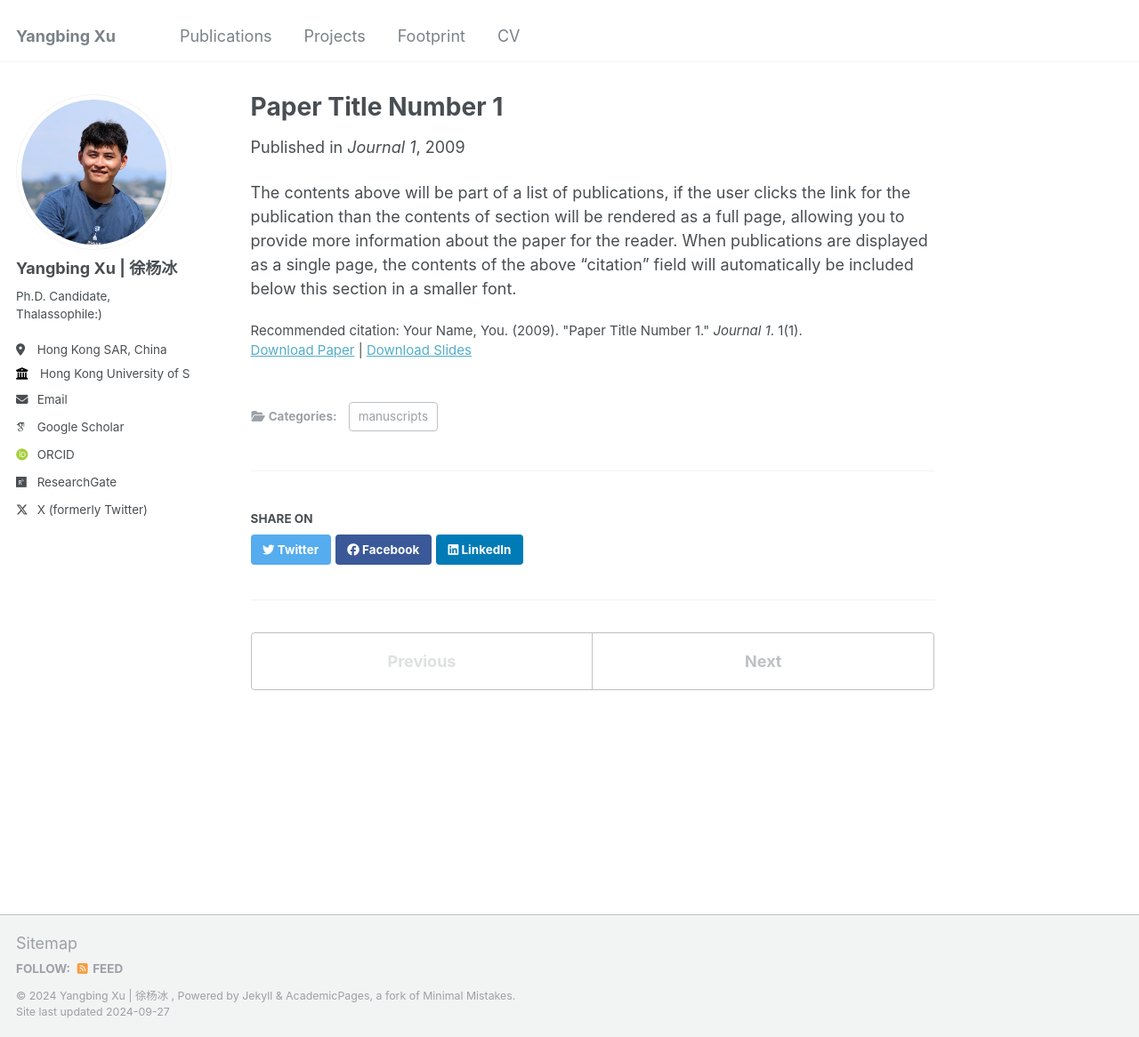
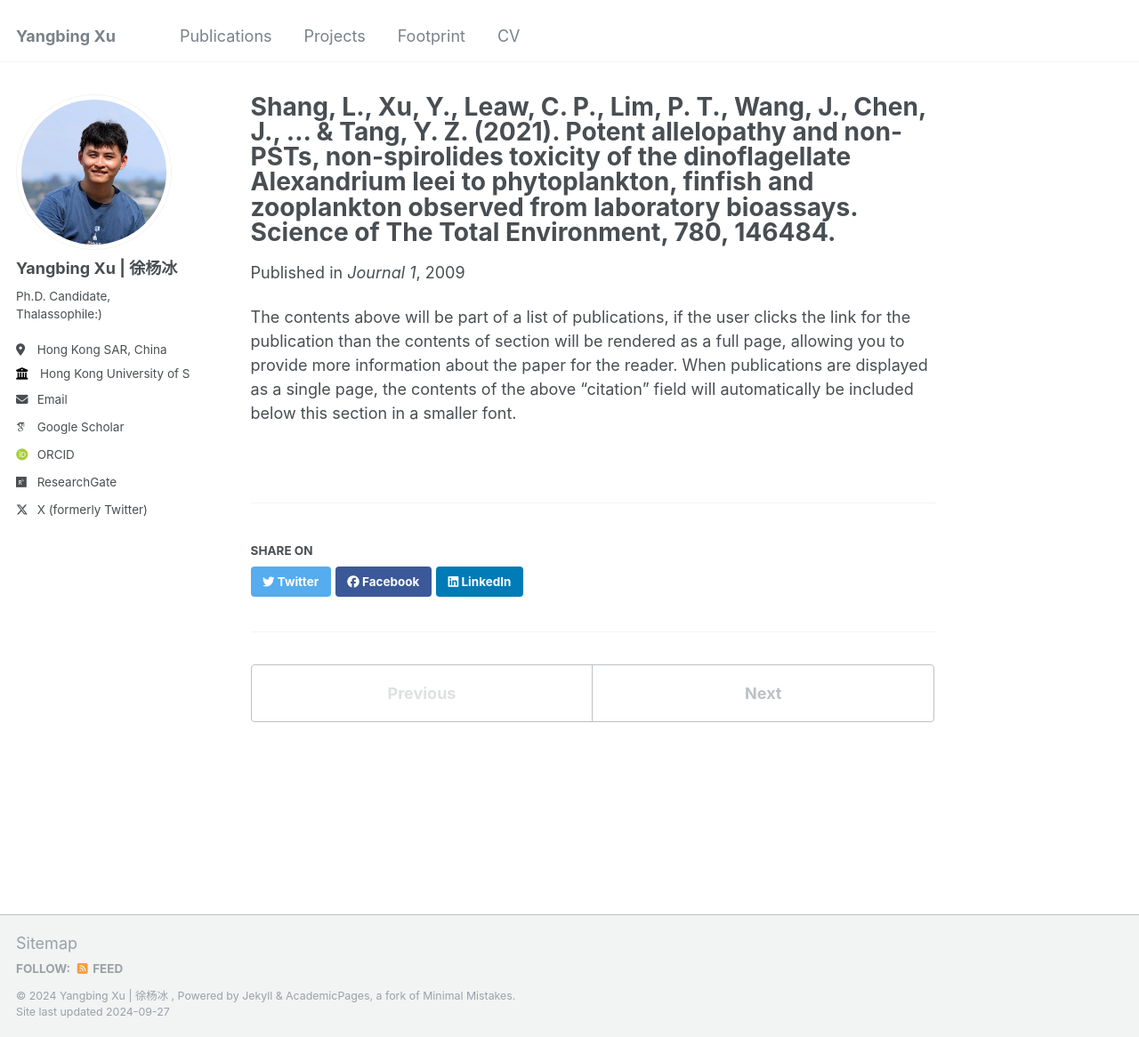
Before and after one commit to Yangbing-Ocean/yangbing, a Jekyll site: the page built from _publications/2009-10-01-paper-title-number-1.md, in a window 1280 px wide and 1166 px high. Shown: the whole window at 89% size. Built offline with Jekyll 4.4.1, drawn with Linux system fonts in a browser that asks for light colours; some web fonts are replaced.

Commit message:
Update 2009-10-01-paper-title-number-1.md

```diff
--- a/_publications/2009-10-01-paper-title-number-1.md
+++ b/_publications/2009-10-01-paper-title-number-1.md
@@ -1,14 +1,14 @@
 ---
-title: "Paper Title Number 1"
+title: "Shang, L., Xu, Y., Leaw, C. P., Lim, P. T., Wang, J., Chen, J., ... & Tang, Y. Z. (2021). Potent allelopathy and non-PSTs, non-spirolides toxicity of the dinoflagellate Alexandrium leei to phytoplankton, finfish and zooplankton observed from laboratory bioassays. Science of The Total Environment, 780, 146484."
 collection: publications
-category: manuscripts
-permalink: /publication/2009-10-01-paper-title-number-1
-excerpt: 'This paper is about the number 1. The number 2 is left for future work.'
+#category: manuscripts
+#permalink: /publication/2009-10-01-paper-title-number-1
+#excerpt: 'This paper is about the number 1. The number 2 is left for future work.'
 date: 2009-10-01
 venue: 'Journal 1'
-slidesurl: 'http://academicpages.github.io/files/slides1.pdf'
+#slidesurl: 'http://academicpages.github.io/files/slides1.pdf'
 paperurl: 'http://academicpages.github.io/files/paper1.pdf'
-citation: 'Your Name, You. (2009). &quot;Paper Title Number 1.&quot; <i>Journal 1</i>. 1(1).'
+#citation: 'Your Name, You. (2009). &quot;Paper Title Number 1.&quot; <i>Journal 1</i>. 1(1).'
 ---
 
 The contents above will be part of a list of publications, if the user clicks the link for the publication than the contents of section will be rendered as a full page, allowing you to provide more information about the paper for the reader. When publications are displayed as a single page, the contents of the above "citation" field will automatically be included below this section in a smaller font.
```
